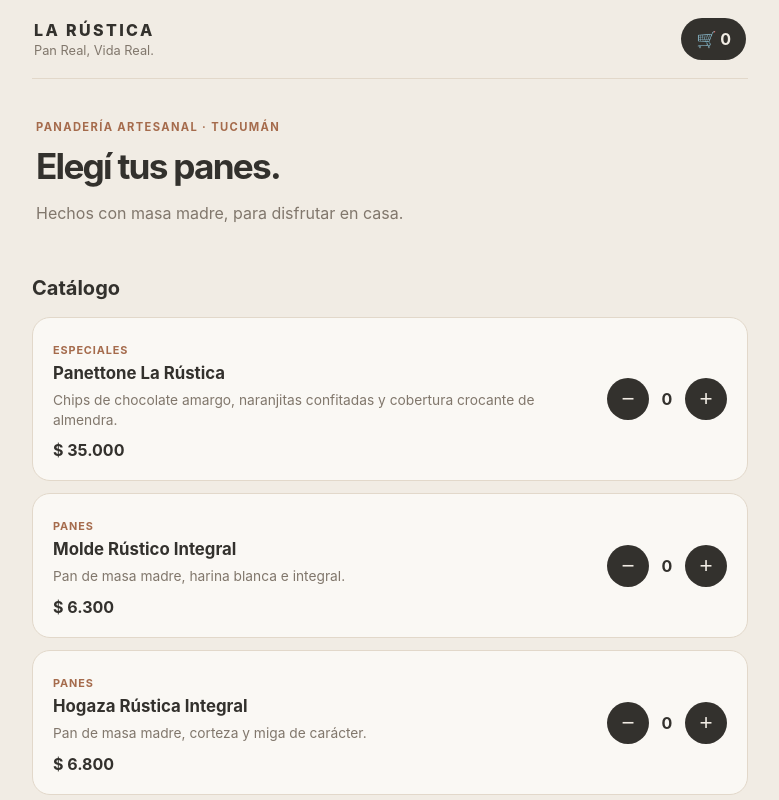
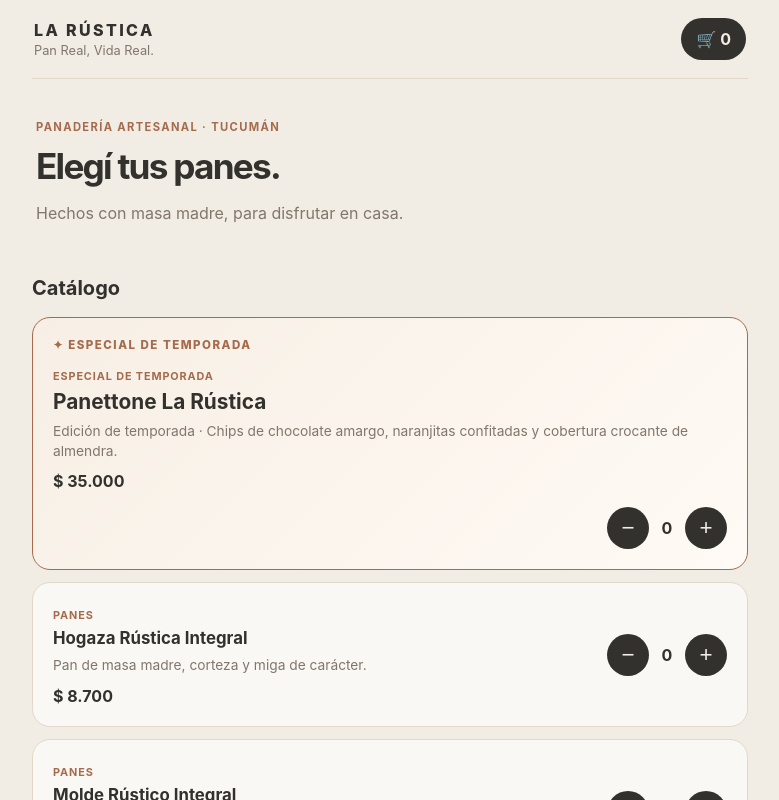
Before and after one commit to larustica-afk/la-rustica-erp, a Next.js app: page / in a window 1280 px wide. Shown: the top 800 px of the page, without its empty margins (250-1029 px from the left). Built offline with nearby package versions, Linux system fonts and the light colour scheme.

Commit message:
Actualizar tienda y destacar Panettone

```diff
--- a/app/page.tsx
+++ b/app/page.tsx
@@ -2,10 +2,15 @@
 import { useMemo, useState } from 'react';
 
 const products = [
- {id:'panettone',name:'Panettone La Rústica',description:'Chips de chocolate amargo, naranjitas confitadas y cobertura crocante de almendra.',price:35000,category:'Especiales'},
- {id:'molde',name:'Molde Rústico Integral',description:'Pan de masa madre, harina blanca e integral.',price:6300,category:'Panes'},
- {id:'hogaza',name:'Hogaza Rústica Integral',description:'Pan de masa madre, corteza y miga de carácter.',price:6800,category:'Panes'},
- {id:'focaccia',name:'Focaccia Duo',description:'Focaccia artesanal para compartir.',price:10000,category:'Panes'},
+ {id:'panettone',name:'Panettone La Rústica',description:'Edición de temporada · Chips de chocolate amargo, naranjitas confitadas y cobertura crocante de almendra.',price:35000,category:'Especial de temporada'},
+ {id:'hogaza',name:'Hogaza Rústica Integral',description:'Pan de masa madre, corteza y miga de carácter.',price:8700,category:'Panes'},
+ {id:'molde',name:'Molde Rústico Integral',description:'Pan de masa madre, harina blanca e integral.',price:8400,category:'Panes'},
+ {id:'mini-brioche',name:'Mini Brioche (x6)',description:'Seis unidades.',price:6500,category:'Brioche'},
+ {id:'brioche',name:'Brioche (x4)',description:'Cuatro unidades.',price:6800,category:'Brioche'},
+ {id:'barra',name:'Barra Rústica (x2)',description:'Dos unidades.',price:5800,category:'Panes'},
+ {id:'ciabatta',name:'Ciabattas (x4)',description:'Cuatro unidades.',price:6800,category:'Panes'},
+ {id:'prepizza',name:'Prepizzas',description:'',price:6500,category:'Pizzas'},
+ {id:'focaccia',name:'Focaccia Duo (x2)',description:'Dos unidades.',price:13000,category:'Panes'},
 ];
 const money=(n:number)=>n.toLocaleString('es-AR',{style:'currency',currency:'ARS',maximumFractionDigits:0});
 export default function Home(){
@@ -18,7 +23,7 @@ export default function Home(){
  const url='https://wa.me/5493815752384?text='+encodeURIComponent(lines);window.location.href=url;};
  return <main className="store"><header className="store-header"><div><div className="store-brand">LA RÚSTICA</div><div className="store-tag">Pan Real, Vida Real.</div></div><a className="cart-pill" href="#pedido">🛒 {items.reduce((a,p)=>a+qty[p.id],0)}</a></header>
  <section className="store-hero"><p className="eyebrow">PANADERÍA ARTESANAL · TUCUMÁN</p><h1>Elegí tus panes.</h1><p>Hechos con masa madre, para disfrutar en casa.</p></section>
- <section className="store-products"><h2>Catálogo</h2>{products.map(p=><article className="store-product" key={p.id}><div className="product-copy"><small>{p.category}</small><h3>{p.name}</h3><p>{p.description}</p><strong>{money(p.price)}</strong></div><div className="qty-control"><button aria-label="Restar" onClick={()=>change(p.id,-1)}>−</button><span>{qty[p.id]||0}</span><button aria-label="Agregar" onClick={()=>change(p.id,1)}>+</button></div></article>)}</section>
+ <section className="store-products"><h2>Catálogo</h2>{products.filter(p=>p.id==='panettone').map(p=><article className="store-product featured-panettone" key={p.id}><div className="featured-label">✦ ESPECIAL DE TEMPORADA</div><div className="product-copy"><small>{p.category}</small><h3>{p.name}</h3><p>{p.description}</p><strong>{money(p.price)}</strong></div><div className="qty-control"><button aria-label="Restar" onClick={()=>change(p.id,-1)}>−</button><span>{qty[p.id]||0}</span><button aria-label="Agregar" onClick={()=>change(p.id,1)}>+</button></div></article>)}{products.filter(p=>p.id!=='panettone').map(p=><article className="store-product" key={p.id}><div className="product-copy"><small>{p.category}</small><h3>{p.name}</h3><p>{p.description}</p><strong>{money(p.price)}</strong></div><div className="qty-control"><button aria-label="Restar" onClick={()=>change(p.id,-1)}>−</button><span>{qty[p.id]||0}</span><button aria-label="Agregar" onClick={()=>change(p.id,1)}>+</button></div></article>)}</section>
  <section id="pedido" className="checkout"><h2>Tu pedido</h2>{items.length?items.map(p=><div className="cart-line" key={p.id}><span>{qty[p.id]} × {p.name}</span><strong>{money(qty[p.id]*p.price)}</strong></div>):<p className="hint">Todavía no agregaste productos.</p>}<div className="total-line"><span>Subtotal</span><strong>{money(subtotal)}</strong></div>
  <h3>¿Cómo lo recibís?</h3><div className="delivery-options"><button className={delivery==='retiro'?'chosen':''} onClick={()=>setDelivery('retiro')}>Retiro</button><button className={delivery==='envio'?'chosen':''} onClick={()=>setDelivery('envio')}>Envío Uber Moto · $2.500</button></div>{delivery==='envio'&&<><label>Dirección<input value={address} onChange={e=>setAddress(e.target.value)} placeholder="Calle, número, barrio"/></label><label>Día de entrega<input type="date" value={day} onChange={e=>setDay(e.target.value)}/></label><label>Horario para recibir<input value={time} onChange={e=>setTime(e.target.value)} placeholder="Ej. 10 a 12 hs"/></label><p className="hint">Indicá un horario en el que alguien pueda recibir el pedido.</p></>}
  <label>Nombre<input value={name} onChange={e=>setName(e.target.value)} placeholder="Tu nombre"/></label><label>Celular (opcional)<input inputMode="tel" value={phone} onChange={e=>setPhone(e.target.value)} placeholder="Tu teléfono"/></label><label>Observaciones (opcional)<textarea value={notes} onChange={e=>setNotes(e.target.value)} placeholder="Algo que debamos saber" rows={3}/></label>{delivery==='envio'&&<div className="total-line"><span>Envío Uber Moto</span><strong>{money(shipping)}</strong></div>}<div className="total-line grand"><span>Total</span><strong>{money(total)}</strong></div><p className="payment-note">Transferencia: <b>larustica.masamadre</b></p><button className="send-wa" onClick={send}>Enviar pedido por WhatsApp</button><p className="hint centered">Se abrirá WhatsApp con tu pedido listo para enviar.</p></section><footer>La Rústica · Tucumán</footer></main>;
```
Also changed, not shown: app/globals.css.
